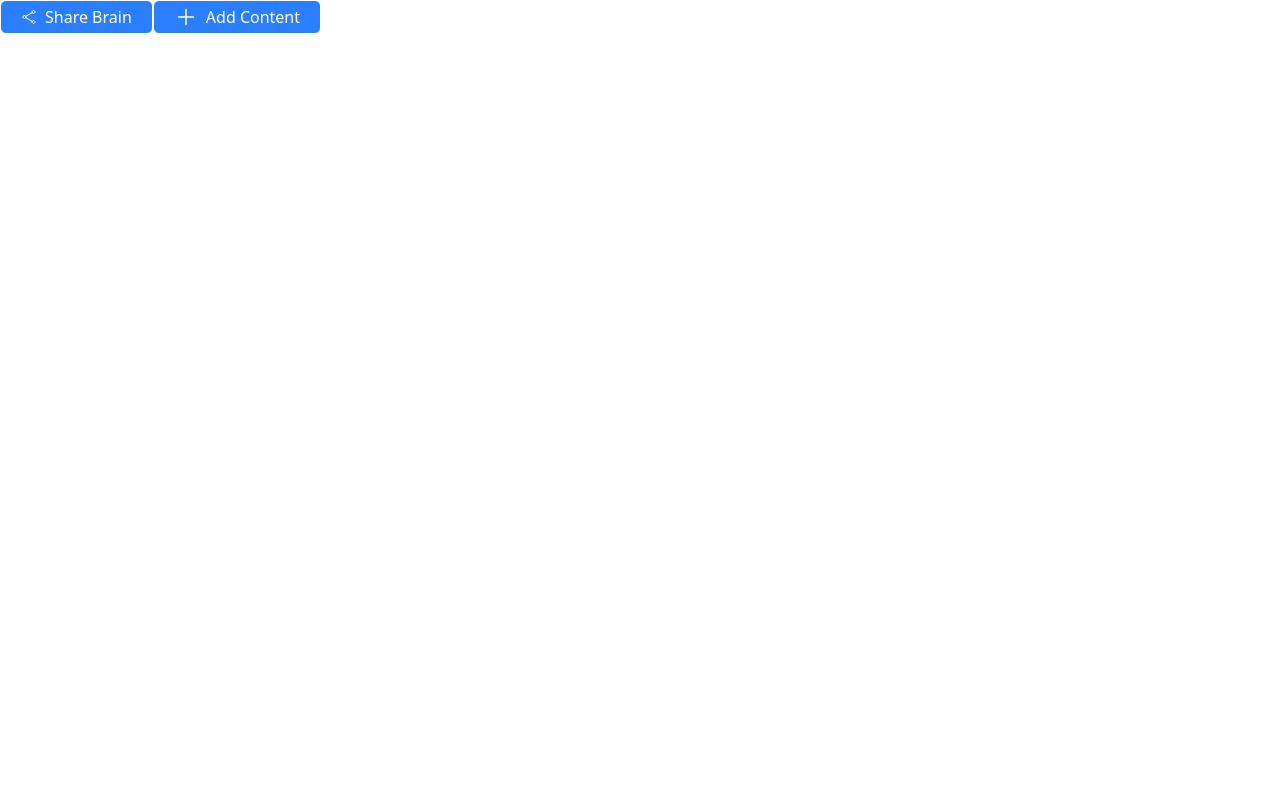
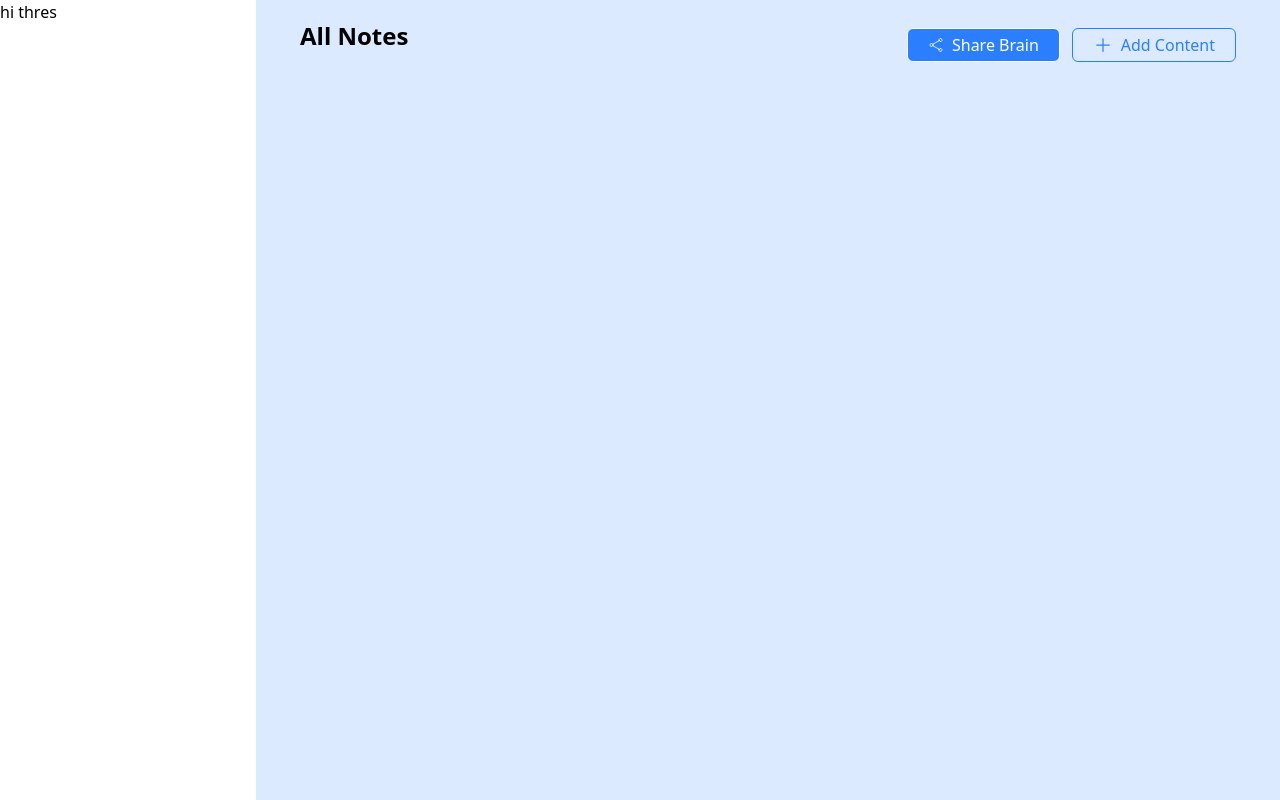
Before and after one commit to yashwankhade5/second-brain, a React (Vite) app in the folder second-brain-frontend/brainly-frontend/: page / in a window 1280 px wide. Built offline with nearby package versions, Linux system fonts and the light colour scheme.

Commit message:
frontend basic layout

```diff
--- a/second-brain-frontend/brainly-frontend/src/components/Button.tsx
+++ b/second-brain-frontend/brainly-frontend/src/components/Button.tsx
@@ -3,12 +3,22 @@ import { ReactElement } from "react"
 interface Buttonprops{
    starticon?:ReactElement,
    title:String,
-   size:String
+   size:"lg",
+   variant:"primary"|"secondary"
 }
+const stylebutton = {
+        "lg":"p-1 px-5 rounded-md"
+}
+const variantstyle={
+    "primary":" bg-blue-500 text-white",
+    "secondary": "bg-white-200 text-blue-500"
+}
+const deafultClass:string="flex border gap-2 justify-center items-center mt-2 ml-3 cursor-pointer"
 
 
 export function Button(p:Buttonprops) {
-    return <button className="flex border gap-2 justify-center items-center p-1 px-5 rounded-md cursor-pointer rounded-8 bg-blue-500 text-white ">
+
+    return <button className={`${deafultClass} ${variantstyle[p.variant]} ${stylebutton[p.size]}`}>
 {p.starticon} {p.title}
     </button>
 }
--- a/second-brain-frontend/brainly-frontend/src/components/Dashboard.tsx
+++ b/second-brain-frontend/brainly-frontend/src/components/Dashboard.tsx
@@ -1,16 +1,15 @@
-import { PlusIcon } from "../icons/PlusIcon";
-import { Shareicon } from "../icons/Share";
-import { Button } from "./Button";
+
+import { Sidebar } from "./Sidebar";
+import { Main } from "./Main";
 
 
 export function Dashboard() {
 
 
 
-  return (
-    <div className="flex ">
-      <Button title={"Share Brain"} size={"md"} starticon={<Shareicon/>}/>
-      <Button title={"Add Content"} size={"md"} starticon={<PlusIcon/>}/>
+  return (<div className="flex">
+    <Sidebar/>
+    <Main/>
     </div>
   )
 }
--- /dev/null
+++ b/second-brain-frontend/brainly-frontend/src/components/Main.tsx
@@ -0,0 +1,14 @@
+import  {Button}  from "./Button";
+import { PlusIcon } from "../icons/PlusIcon";
+import { Shareicon } from "../icons/Share";
+
+
+export function Main() {
+    return<div className="w-8/10 min-h-screen px-6 bg-blue-100"><div className="flex  justify-between p-5 ">
+    <div className="text-2xl font-bold">All Notes</div>
+    <div className="flex ">
+      <Button title={"Share Brain"} variant={"primary"} size={"lg"} starticon={<Shareicon/>}/>
+      <Button title={"Add Content"} variant={"secondary"} size={"lg"} starticon={<PlusIcon/>}/>
+    </div>
+    </div></div>
+}
--- /dev/null
+++ b/second-brain-frontend/brainly-frontend/src/components/Sidebar.tsx
@@ -0,0 +1,6 @@
+export function Sidebar() {
+    return<div className="flex-grow">
+
+hi thres
+    </div>
+}
--- a/second-brain-frontend/brainly-frontend/src/icons/PlusIcon.tsx
+++ b/second-brain-frontend/brainly-frontend/src/icons/PlusIcon.tsx
@@ -1,5 +1,5 @@
 export function PlusIcon() {
-    return <svg xmlns="http://www.w3.org/2000/svg" fill="none" viewBox="0 0 24 24" stroke-width="1.5" stroke="currentColor" className="size-6">
+    return <svg xmlns="http://www.w3.org/2000/svg" fill="none" viewBox="0 0 24 24" stroke-width="1.5" stroke="currentColor" className="size-5">
     <path stroke-linecap="round" stroke-linejoin="round" d="M12 4.5v15m7.5-7.5h-15" />
   </svg>
 
--- a/second-brain-frontend/brainly-frontend/src/icons/Share.tsx
+++ b/second-brain-frontend/brainly-frontend/src/icons/Share.tsx
@@ -1,7 +1,7 @@
 
 
 export function Shareicon() {
-    return <svg xmlns="http://www.w3.org/2000/svg" fill="none" viewBox="0 0 24 24" stroke-width="1.5" stroke="currentColor" className="size-4">
+    return <svg xmlns="http://www.w3.org/2000/svg" fill="none" viewBox="0 0 24 24" stroke-width="1.2" stroke="currentColor" className="size-4">
     <path stroke-linecap="round" stroke-linejoin="round" d="M7.217 10.907a2.25 2.25 0 1 0 0 2.186m0-2.186c.18.324.283.696.283 1.093s-.103.77-.283 1.093m0-2.186 9.566-5.314m-9.566 7.5 9.566 5.314m0 0a2.25 2.25 0 1 0 3.935 2.186 2.25 2.25 0 0 0-3.935-2.186Zm0-12.814a2.25 2.25 0 1 0 3.933-2.185 2.25 2.25 0 0 0-3.933 2.185Z" />
   </svg>
 
```
Also changed, not shown: second-brain-frontend/brainly-frontend/src/App.css (line endings or trailing spaces).
